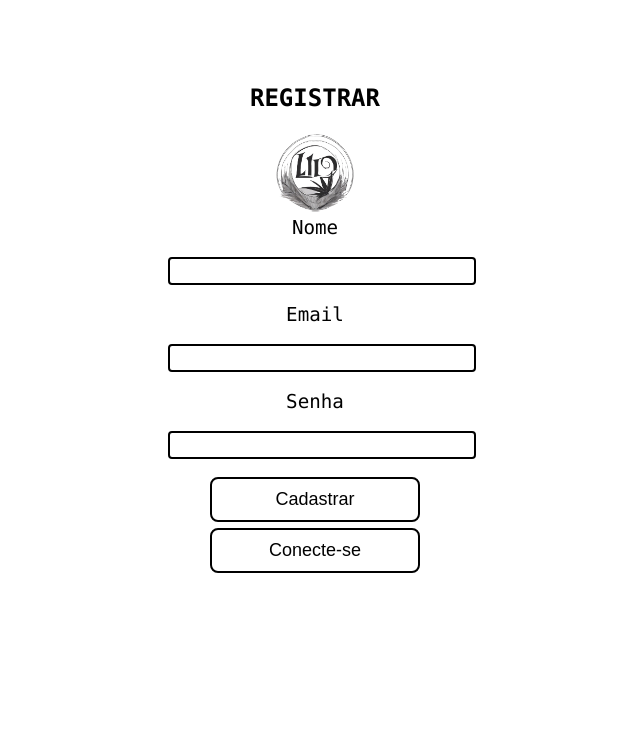
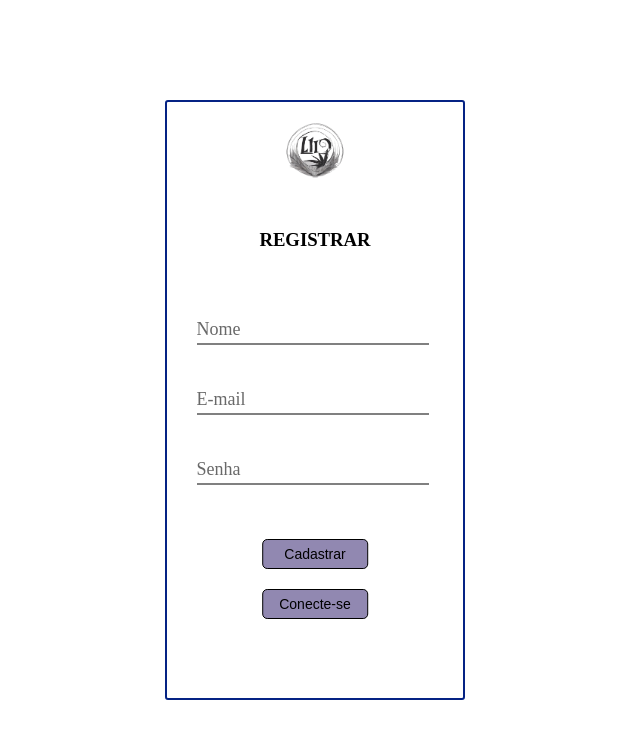
Before and after one commit to Lilomr/lilo.st, a Flask app: page /cadastrar in a window 1280 px wide. Shown: the top 739 px of the page, without its empty margins (325-965 px from the left). Run offline with Flask 3, Linux system fonts and the light colour scheme.

Commit message:
Customizações

```diff
--- a/static/login.css
+++ b/static/login.css
@@ -1,59 +1,150 @@
-body {
+
+.centralizar{
+    background-color: white;
+    position: absolute;
+    top: 50%;
+    left: 50%;
+    transform: translate(-50%, -50%);
+}
+
+.centralizar > section{
+    border: 2px solid #052384;
+    border-radius: 3px;
+    height: 70vh;
+    min-height: 600px;
+    max-height: 600px;
+    max-width: 400px;
+    min-width: 300px;
+    word-break: break-all;
     text-align: center;
-    font-family: "Lucida Console", "Courier New", monospace;
-    margin-top: 5%;
-    display: grid;
     justify-content: center;
-    background-color: white;
-    box-decoration-break:inherit;
+    box-sizing: border-box;
 }
-form {
-    max-width: 300px;
-    font-family: "Lucida Console", "Courier New", monospace;
+.centralizar > .rel > h1 > img{
+    position: absolute;
+    top: 25%;
+    left: 50%;
+    transform: translate(-50%, -50%);
+    display: block;
+    width: 20%;
 }
-label{
-    margin: 40%;
-    font-size:larger;
-    border-color: black;
-    border-radius:4px;
-    width: 100%;
+.centralizar > .rel >.cadastro{
+    position: absolute;
+    top: 20%;
+    left: 50%;
+    transform: translate(-50%, -50%);
+    display: block;
+    width: 40%;
+}
+
+.centralizar > section > img{
+    position: absolute;
+    top: 8%;
+    left: 50%;
+    transform: translate(-50%, -50%);
+    display: block;
+    width: 20%;
+}
+
+.rel{
+    position: relative;
+}
+
+.il{
+
+    position:absolute;
+    top: 50%;
+    left: 50%;
+    transform: translate(-50%, -50%);
+}
+div.input-solo{
+    top: 30%;
+    right: 30%;
+    width: 150%;
+    margin: 40px 0;
+    position: relative;
 
 }
-input{
-    font-size:larger;
-    margin: 18px 3px;
-    border-style: solid;
-    border-color: black;
-    border-radius:4px;
+.viewpassword{
+    display: inline;
+    margin-left: -1.5%;
+
+}
+div.input-solo label{
+    font-size: 18px;
+    position: absolute;
+    left: 0;
+    bottom: 5px;
+    color: rgb(105, 105, 105);
+    cursor: text;
+    transition: 0.2s ease-in-out;
+}
+
+div.input-solo .input{
     width: 100%;
+    padding: 5px;
+    color: black;
+    border: 0;
+    border-bottom: 2px solid gray;
+    outline: 0;
+    font-size: 16px;
+
 }
-label:hover ~  {
-    background-color: gray;
+div.input-solo .input:focus,
+div.input-solo .input:valid{
+    border-bottom: 2px solid black;
 }
-button {
-    padding: 10px 35px;
-    margin-bottom: 2% ;
-    font-size: large;
-    background-color: #000000;
-    border-radius: 8px;
-    color: white;
-    border: none;
+div.input-solo .input:focus ~ label,
+div.input-solo .input:valid ~ label{
+    transform: translateY(-24px);
+    font-size: 14px;
+    color: black;
+
+}
+.rel > div{
+    position:absolute;
+    top: 80%;
+    left: 50%;
+    transform: translate(-50%, -50%);
+}
+.bb{
+    display: flex;
+    flex-direction: column;
+    justify-content: center;
+    align-items: center;
+
+}
+
+.bb > .b1{
+    border-radius: 5px;
+    font-family: Arial, Helvetica, sans-serif;
+    font-size: 14px;
+    background-color: #9188b1;
+    color : black;
+    width: 100% ;
+    height: 30px;
+    margin: 10px ;
+    border: 1px solid black;
     text-align: center;
-    text-decoration: none;
-    display: block;
-    cursor: pointer;
-    background-color: white;
+}
+.bb > .b2{
+    border-radius: 5px;
+    font-family: Arial, Helvetica, sans-serif;
+    font-size: 14px;
+    background-color: #9188b1;
     color: black;
-    align-items: center;
-    margin-left: 2.5em;
-    width: 70%;
-    justify-content: center;
-    border: 2.5px solid black;
+    width: 100% ;
+    height: 30px;
+    margin: 10px ;
+    border: 1px solid black;
+    text-align: center;
 }
-button:hover {
-    background-color: gray;
-    color: white;
-
+.bb > .b1:hover{
+    background-color: #a49ad1;
+}
+.bb > .b2:hover{
+    background-color: #a49ad1;
+    ;
 }
 .message {
     text-align: center;
--- a/templates/index.html
+++ b/templates/index.html
@@ -8,20 +8,33 @@
 </head>
 <body>
     <section class="centralizar">
-        <h1>REGISTRAR</h1>
-        <div class="logo">
-            <img src="/static/logo.png" width="80" height="80" />
-    <form id="cadastroForm">
-        <label for="name">Nome</label>
-        <input type="text" id="name" name="name" required>
-        <label for="email">Email</label>
-        <input type="email" id="email" name="email" required>
-        <label for="senha">Senha</label>
-        <input type="password" id="senha" name="senha" required>
-        <button type="submit">Cadastrar</button>
-    </form>
-    <button type="button" id="button-cadastro" onclick="location.href='/login'">Conecte-se</button>
-    <div class="message" id="message"></div>
+        <section class="rel">
+        <h1 class="cadastro">REGISTRAR</h1>
+
+        <img src="/static/logo.png"/>
+        <form class="il" id="cadastroForm">
+
+            <div class="input-solo">
+                <input  type="text" id="name" name="name" class="input" required>
+                <label for="name">Nome</label>
+            </div>
+            <div class="input-solo">
+                <input  type="email" id="email" name="email"  class="input"required>
+                <label for="email">E-mail</label>
+            </div>
+            <div class="input-solo">
+                <input type="password" id="senha" name="senha" class="input" required>
+                <label for="senha">Senha</label>
+            </div>
+        </form>
+        <div class="bb">
+
+            <button class="b1" type="submit">Cadastrar</button>
+            <button class="b2" type="button" id="button-cadastro" onclick="location.href='/login'">Conecte-se</button>
+        </div>
+        <div class="message" id="message"></div>
+    </section>
+    </section>
     <script>
         document.getElementById('cadastroForm').addEventListener('submit', async function(e) {
             e.preventDefault();
```
Also changed, not shown: templates/login.html (+23 -14 lines), static/logintitulo.png (added).
